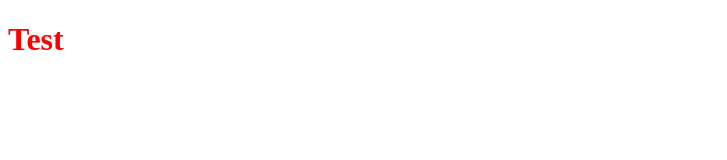
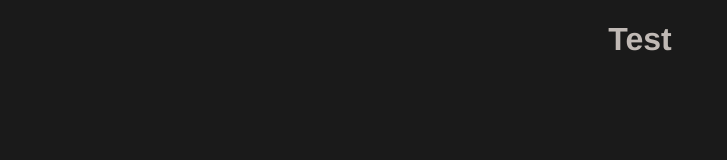
Before and after one commit to thomaswilliamscode/Tea-Cozy, a plain HTML site: page index.html in a window 1280 px wide. Shown: the whole page, without its empty margins (0-727 px from the left). Drawn offline with Linux system fonts and the light colour scheme.

Commit message:
Wireframe Complete

```diff
--- a/styles.css
+++ b/styles.css
@@ -1,3 +1,8 @@
 *{
-	color: red;
+	font-family: Helvetica;
+	font-size: 22-x;
+	color: seashell;
+	background-color: black;
+	opacity: 0.9;
+	text-align: center;
 }
```
Also changed, not shown: index.html (+23 -0 lines).
